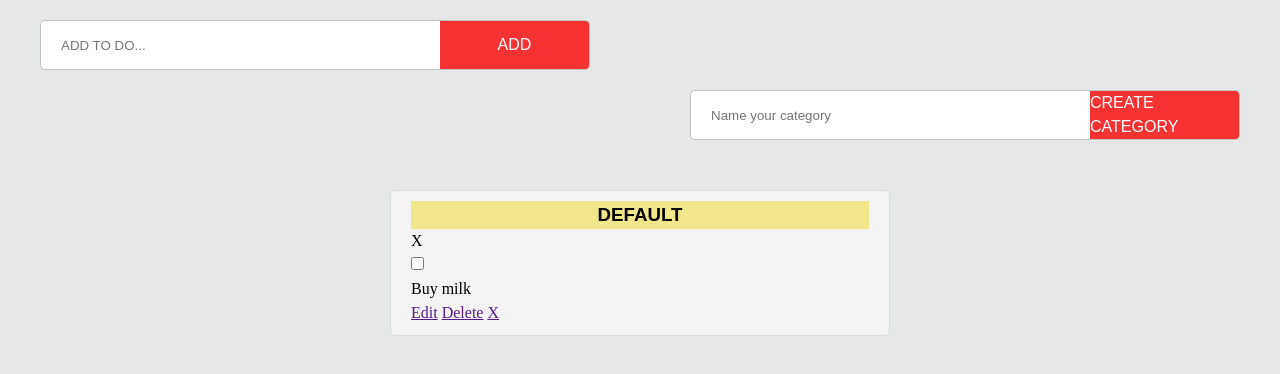
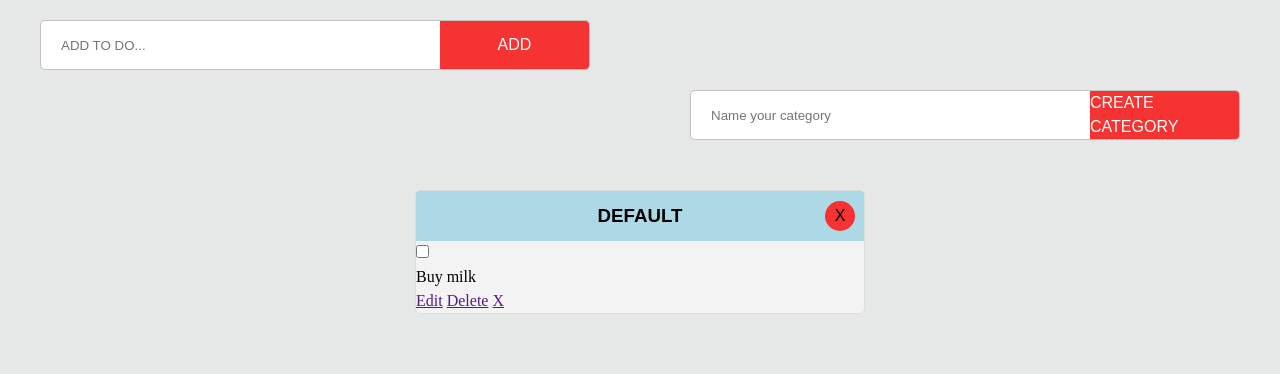
Before and after one commit to Georjane/to-do-list, a website built with webpack: page dist/index.html in a window 1280 px wide. Built offline with Linux system fonts and the light colour scheme.

Commit message:
Add delete card button

```diff
--- a/src/assets/styles/_card.scss
+++ b/src/assets/styles/_card.scss
@@ -7,20 +7,39 @@
 
 .card{
   border: 1px solid #dddddd;
-  flex: 0 0 50rem;
+  flex: 0 0 45rem;
   background-color: $cardbg;
-  padding: 1rem 2rem;
+  overflow: hidden;
   border-radius: 5px;
 
+
   &__title{
+    width: 100%;
+    height: 5rem;
     text-transform: uppercase;
     font-family: Arial, Helvetica, sans-serif;
     text-align: center;
-    background-color: khaki;
-
+    background-color: lightblue;
+    display: flex;
+    justify-content: center;
+    align-items: center;
+    position: relative;
     }
 
-  &__close{}
+  &__delete{
+    top: 50%;
+    transform: translateY(-50%);
+    right: 2%;
+    position: absolute;
+    width: 3rem;
+    height: 3rem;
+    border-radius: 50%;
+    display: flex;
+    justify-content: center;
+    align-items: center;
+    background-color: $btncolor;
+
+  }
 
 
 }
```
Also changed, not shown: dist/index.html, dist/main.js.
